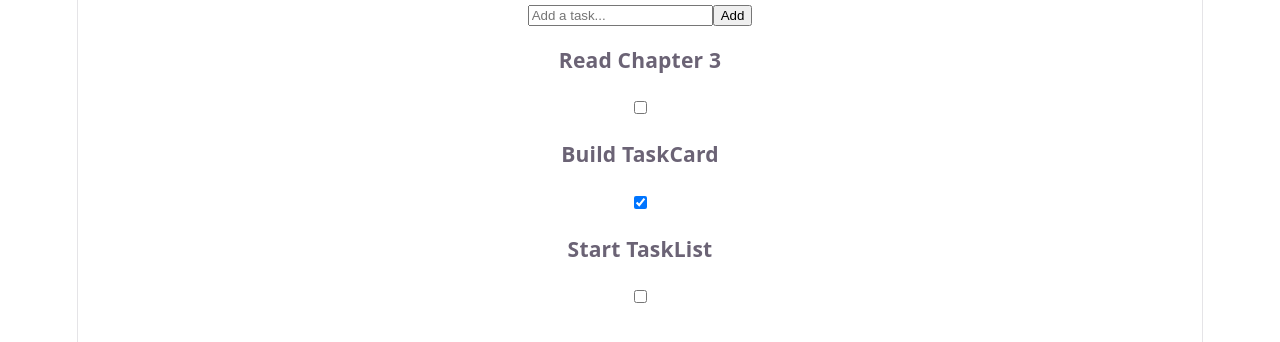
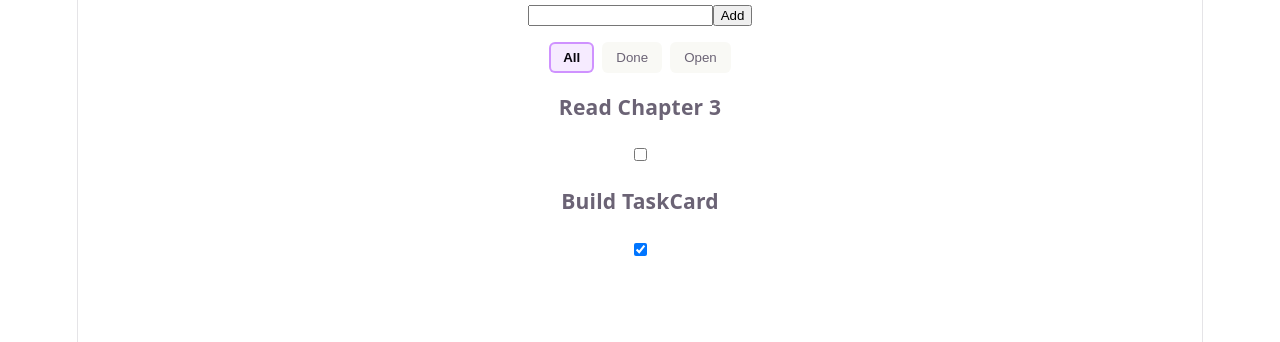
Before and after one commit to TugberkAta/sfwe475-lab4-2403060010, a React (Vite) app: page / in a window 1280 px wide. Shown: the top 342 px of the page. Built offline with nearby package versions, Linux system fonts and the light colour scheme.

Commit message:
feat: add TaskBoard and FilterBar components for enhanced task management functionality

```diff
--- a/NewTaskInput.tsx
+++ b/NewTaskInput.tsx
@@ -1,24 +1,18 @@
 import { useState } from "react";
 
-function NewTaskInput() {
+// NewTaskInput.tsx
+function NewTaskInput({ onAddTask }: { onAddTask: (title: string) => void }) {
   const [text, setText] = useState("");
+  function handleAdd() {
+    if (text.trim() === "") return;
+    onAddTask(text);
+    setText("");
+  }
   return (
-    <>
-      <input
-        value={text}
-        onChange={(e) => setText(e.target.value)}
-        placeholder="Add a task..."
-      />
-      <button
-        type="button"
-        onClick={() => {
-          console.log(text);
-          setText("");
-        }}
-      >
-        Add
-      </button>
-    </>
+    <div>
+      <input value={text} onChange={(e) => setText(e.target.value)} />
+      <button onClick={handleAdd}>Add</button>
+    </div>
   );
 }
 
--- /dev/null
+++ b/TaskBoard.tsx
@@ -0,0 +1,49 @@
+import { useEffect, useState } from "react";
+import type { Task } from "./schemas";
+import TaskList from "./TaskList";
+import NewTaskInput from "./NewTaskInput";
+import FilterBar, { type TaskFilter } from "./src/FilterBar";
+
+const TASKS_STORAGE_KEY = "tasks";
+const defaultTasks: Task[] = [
+  { id: 1, title: "Read Chapter 3", done: false },
+  { id: 2, title: "Build TaskCard", done: true },
+];
+
+function loadTasks(): Task[] {
+  const saved = localStorage.getItem(TASKS_STORAGE_KEY);
+  if (!saved) return defaultTasks;
+  try {
+    const parsed: unknown = JSON.parse(saved);
+    if (Array.isArray(parsed)) return parsed as Task[];
+  } catch {
+    return defaultTasks;
+  }
+  return defaultTasks;
+}
+
+function TaskBoard() {
+  function handleAddTask(title: string) {
+    setTasks([...tasks, { id: tasks.length + 1, title, done: false }]);
+  }
+  function handleToggleTask(id: number) {
+    setTasks(
+      tasks.map((task) =>
+        task.id === id ? { ...task, done: !task.done } : task,
+      ),
+    );
+  }
+  const [tasks, setTasks] = useState<Task[]>(loadTasks);
+  useEffect(() => {
+    localStorage.setItem(TASKS_STORAGE_KEY, JSON.stringify(tasks));
+  }, [tasks]);
+  const [filter, setFilter] = useState<TaskFilter>("all");
+  return (
+    <div>
+      <NewTaskInput onAddTask={handleAddTask} />
+      <FilterBar filter={filter} onFilterChange={setFilter} />
+      <TaskList tasks={tasks} filter={filter} onToggleTask={handleToggleTask} />
+    </div>
+  );
+}
+export default TaskBoard;
--- a/TaskCard.tsx
+++ b/TaskCard.tsx
@@ -1,14 +1,14 @@
-import { useState } from "react";
 import type { Task } from "./schemas";
 import TaskCheckbox from "./TaskCheckbox";
-type TaskCardProps = Pick<Task, "title" | "done" | "dueDate">;
-function TaskCard({ title, done: initialDone, dueDate }: TaskCardProps) {
-  const [done, setDone] = useState(initialDone);
+type TaskCardProps = Pick<Task, "id" | "title" | "done" | "dueDate"> & {
+  onToggleTask: (id: number) => void;
+};
+function TaskCard({ id, title, done, dueDate, onToggleTask }: TaskCardProps) {
   return (
     <div className="task-card">
       <h3>{title}</h3>
       {dueDate && <p>Due: {dueDate}</p>}
-      <TaskCheckbox done={done} onToggle={() => setDone(!done)} />
+      <TaskCheckbox done={done} onToggle={() => onToggleTask(id)} />
     </div>
   );
 }
--- a/TaskList.tsx
+++ b/TaskList.tsx
@@ -1,15 +1,30 @@
 import type { Task } from "./schemas";
+import type { TaskFilter } from "./src/FilterBar";
 import TaskCard from "./TaskCard";
-const tasks: Task[] = [
-  { id: 1, title: "Read Chapter 3", done: false },
-  { id: 2, title: "Build TaskCard", done: true },
-  { id: 3, title: "Start TaskList", done: false },
-];
-function TaskList() {
+function TaskList({
+  tasks,
+  filter,
+  onToggleTask,
+}: {
+  tasks: Task[];
+  filter: TaskFilter;
+  onToggleTask: (id: number) => void;
+}) {
+  const visibleTasks = tasks.filter((task) => {
+    if (filter === "done") return task.done;
+    if (filter === "open") return !task.done;
+    return true;
+  });
   return (
     <div>
-      {tasks.map((task) => (
-        <TaskCard key={task.id} title={task.title} done={task.done} />
+      {visibleTasks.map((task) => (
+        <TaskCard
+          key={task.id}
+          id={task.id}
+          title={task.title}
+          done={task.done}
+          onToggleTask={onToggleTask}
+        />
       ))}
     </div>
   );
--- a/src/App.tsx
+++ b/src/App.tsx
@@ -1,11 +1,9 @@
-import TaskList from "../TaskList";
-import NewTaskInput from "../NewTaskInput";
+import TaskBoard from "../TaskBoard";
 
 function App() {
   return (
     <div>
-      <NewTaskInput />
-      <TaskList />
+      <TaskBoard />
     </div>
   );
 }
--- /dev/null
+++ b/src/FilterBar.tsx
@@ -0,0 +1,37 @@
+export type TaskFilter = "all" | "done" | "open";
+
+function FilterBar({
+  filter,
+  onFilterChange,
+}: {
+  filter: TaskFilter;
+  onFilterChange: (filter: TaskFilter) => void;
+}) {
+  return (
+    <div className="filter-bar">
+      <button
+        type="button"
+        aria-pressed={filter === "all"}
+        onClick={() => onFilterChange("all")}
+      >
+        All
+      </button>
+      <button
+        type="button"
+        aria-pressed={filter === "done"}
+        onClick={() => onFilterChange("done")}
+      >
+        Done
+      </button>
+      <button
+        type="button"
+        aria-pressed={filter === "open"}
+        onClick={() => onFilterChange("open")}
+      >
+        Open
+      </button>
+    </div>
+  );
+}
+
+export default FilterBar;
--- a/src/index.css
+++ b/src/index.css
@@ -109,3 +109,26 @@ code {
   padding: 4px 8px;
   background: var(--code-bg);
 }
+
+.filter-bar {
+  display: flex;
+  gap: 8px;
+  justify-content: center;
+  margin: 16px 0;
+}
+
+.filter-bar button {
+  border: 2px solid transparent;
+  border-radius: 6px;
+  padding: 6px 12px;
+  background: var(--social-bg);
+  color: var(--text);
+  cursor: pointer;
+}
+
+.filter-bar button[aria-pressed="true"] {
+  color: var(--text-h);
+  background: var(--accent-bg);
+  border-color: var(--accent-border);
+  font-weight: 600;
+}
```
Also changed, not shown: notes/react.md (+2 -0 lines), notes/reflection.md (added, +5 -0 lines), Filterbar.tsx (added).
